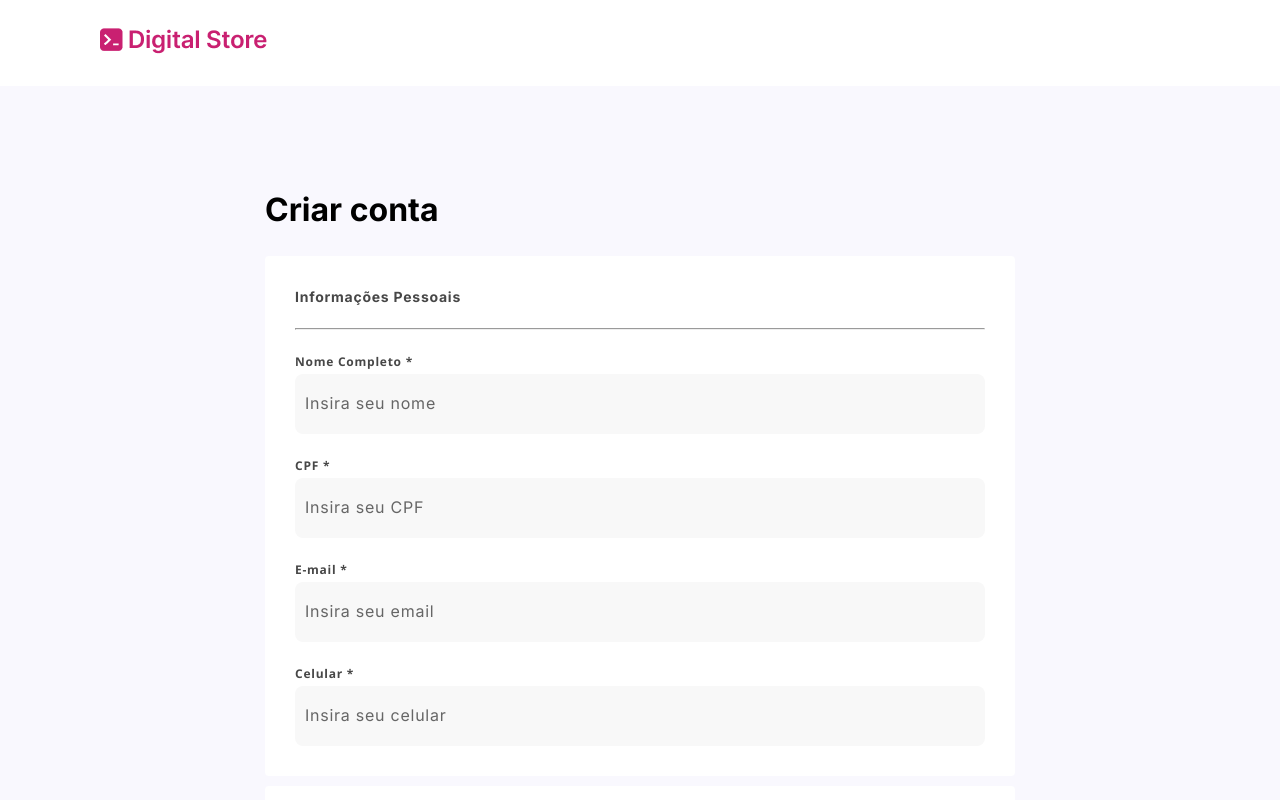
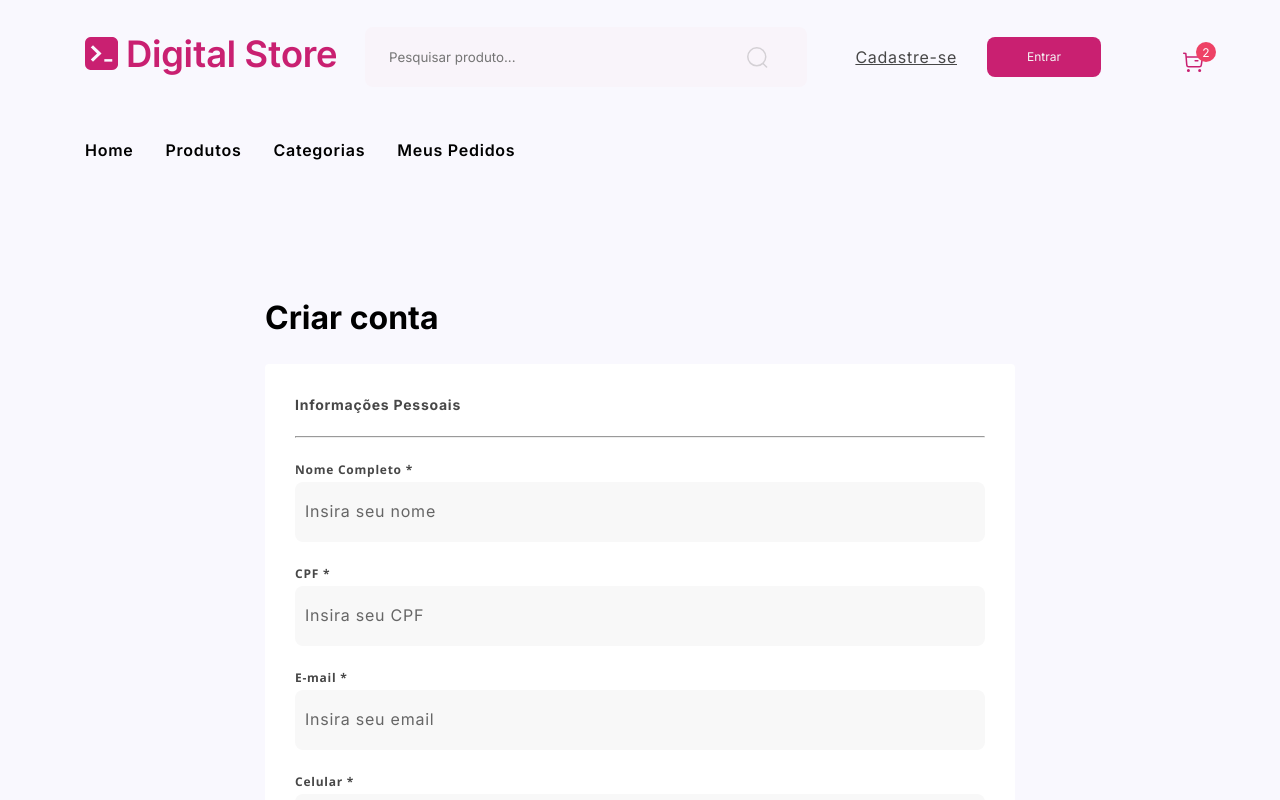
Before and after one commit to DCFS5S/dripstore, a React (Vite) app: page /criar-conta in a window 1280 px wide. Shown: the top 800 px of the page. Built offline with nearby package versions, Linux system fonts and the light colour scheme.

Commit message:
feat: Removing HeaderClean and replace to Header

```diff
--- a/src/components/HeaderClean/HeaderClean.css
+++ /dev/null
@@ -1,10 +0,0 @@
-.header-clean-container {
-  background-color: white;
-  padding: 25px 100px;
-}
-
-.header-clean-container a {
-  font-size: 16px;
-  font-weight: bold;
-  text-decoration: none;
-}
--- a/src/components/HeaderClean/HeaderClean.jsx
+++ /dev/null
@@ -1,14 +0,0 @@
-import { Link } from 'react-router-dom'
-import './HeaderClean.css'
-
-export const HeaderClean = () => {
-  return(
-    <>
-      <div className='header-clean-container'>
-        <Link to='/'>
-          <img src="assets/img/logo.png" alt="" />
-        </Link>
-      </div>
-    </>
-  )
-}
--- a/src/components/LoginPage/LoginPage.jsx
+++ b/src/components/LoginPage/LoginPage.jsx
@@ -1,6 +1,7 @@
 import { useEffect, useState } from 'react'
 import '../LoginPage/LoginPage.css'
 import { MainFooter } from '../MainFooter/MainFooter'
+import { Header } from '../Header/Header'
 
 export const LoginPage = () => {
     const [username, setUsername] = useState('')
@@ -43,6 +44,7 @@ export const LoginPage = () => {
 
     return (
         <>
+        <Header />
         <div className='body-login'>
             <div className='login-wrapper'>
                 <div className='formulario-login'>
--- a/src/pages/CreateAccount/CreateAccount.jsx
+++ b/src/pages/CreateAccount/CreateAccount.jsx
@@ -1,5 +1,5 @@
 import { useState } from "react";
-import { HeaderClean } from "../../components/HeaderClean/HeaderClean";
+import { Header } from "../../components/Header/Header";
 import "./CreateAccount.css";
 import { useEffect } from "react";
 import { Popup } from "../../components/Popup/Popup";
@@ -35,7 +35,7 @@ export const CreateAccount = () => {
 
   return (
     <>
-    <HeaderClean />
+    <Header />
     <section className="create-account-container">
       <section className="create-account-content">
         <h3>Criar conta</h3>
```
